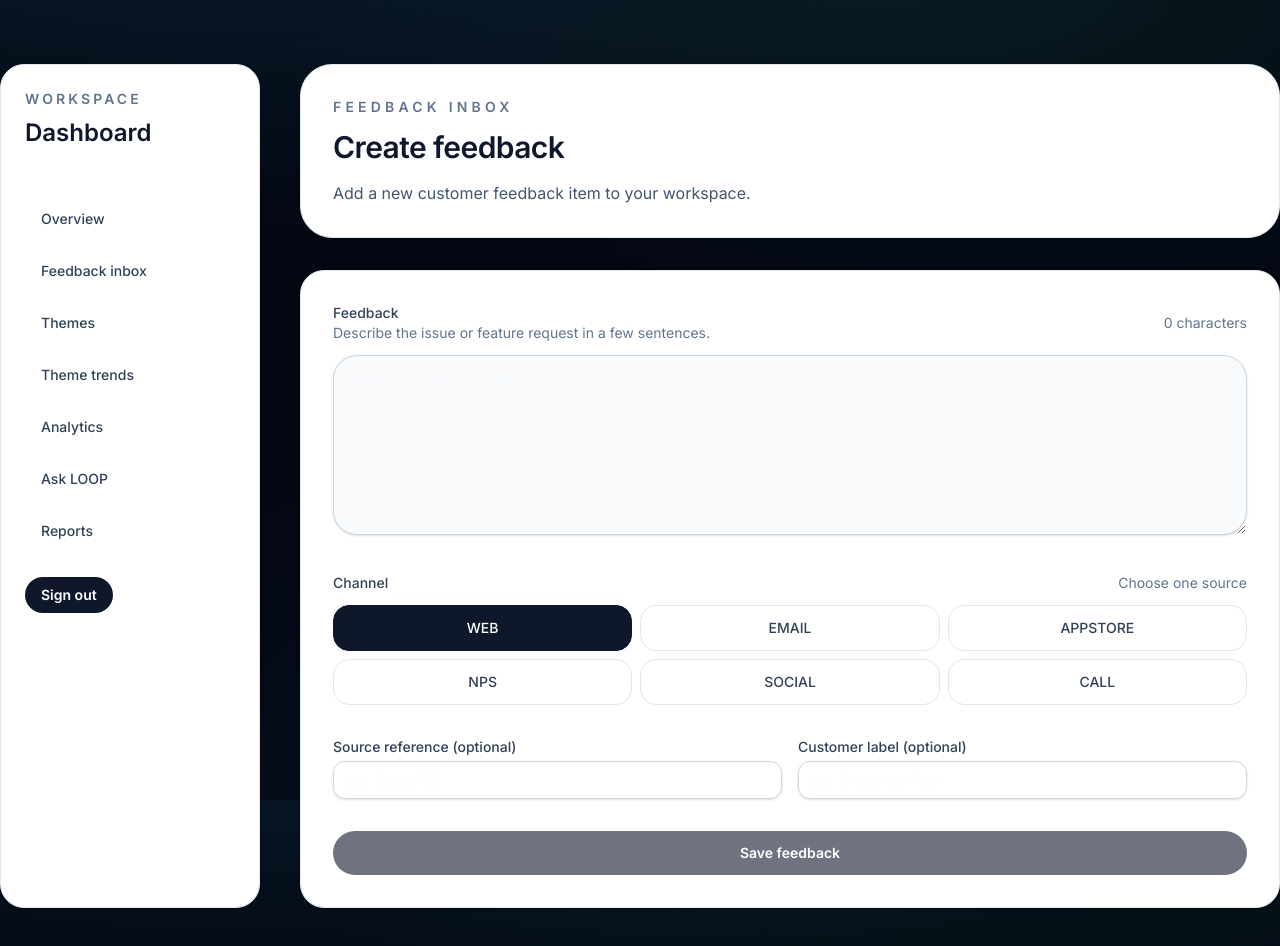
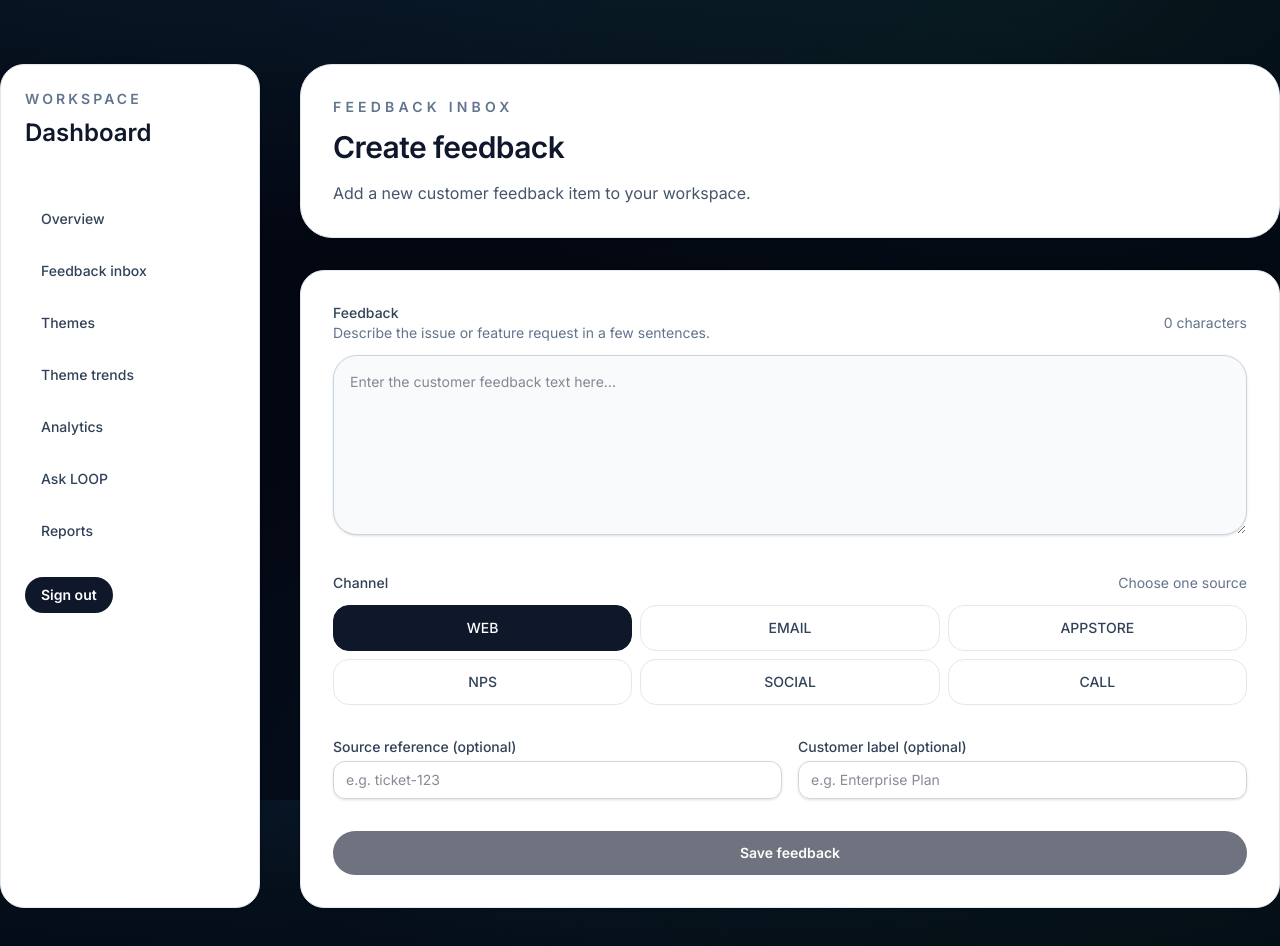
Before and after one commit to magoro11/loop-saas, a Next.js app: page /dashboard/feedback/new in a window 1280 px wide. Shown: the top 946 px of the page. Built offline with nearby package versions, Linux system fonts and the light colour scheme; no server answers; sample sign-in values are in the browser's storage.

Commit message:
feedback display

```diff
--- a/app/dashboard/feedback/new/NewFeedbackForm.tsx
+++ b/app/dashboard/feedback/new/NewFeedbackForm.tsx
@@ -68,7 +68,7 @@ export default function NewFeedbackForm() {
           <p className="text-sm text-slate-500">{content.length} characters</p>
         </div>
         <textarea
-          className="min-h-[180px] w-full rounded-3xl border border-slate-300 bg-slate-50 p-4 text-sm shadow-sm outline-none transition focus:border-slate-900 focus:ring-2 focus:ring-slate-100"
+          className="min-h-[180px] w-full rounded-3xl border border-slate-300 bg-slate-50 p-4 text-sm text-slate-900 shadow-sm outline-none transition focus:border-slate-900 focus:ring-2 focus:ring-slate-100"
           rows={7}
           value={content}
           onChange={(event) => setContent(event.target.value)}
@@ -107,7 +107,7 @@ export default function NewFeedbackForm() {
             value={sourceRef}
             onChange={(e) => setSourceRef(e.target.value)}
             placeholder="e.g. ticket-123"
-            className="mt-1 block w-full rounded-xl border border-gray-300 px-3 py-2 text-sm shadow-sm transition focus:border-slate-900 focus:outline-none focus:ring-2 focus:ring-slate-100"
+            className="mt-1 block w-full rounded-xl border border-gray-300 px-3 py-2 text-sm text-slate-900 shadow-sm transition focus:border-slate-900 focus:outline-none focus:ring-2 focus:ring-slate-100"
           />
         </div>
         <div>
@@ -117,7 +117,7 @@ export default function NewFeedbackForm() {
             value={customerLabel}
             onChange={(e) => setCustomerLabel(e.target.value)}
             placeholder="e.g. Enterprise Plan"
-            className="mt-1 block w-full rounded-xl border border-gray-300 px-3 py-2 text-sm shadow-sm transition focus:border-slate-900 focus:outline-none focus:ring-2 focus:ring-slate-100"
+            className="mt-1 block w-full rounded-xl border border-gray-300 px-3 py-2 text-sm text-slate-900 shadow-sm transition focus:border-slate-900 focus:outline-none focus:ring-2 focus:ring-slate-100"
           />
         </div>
       </div>
```
Also changed, not shown: 1 other file (tests, documents, lock files or other folders).
